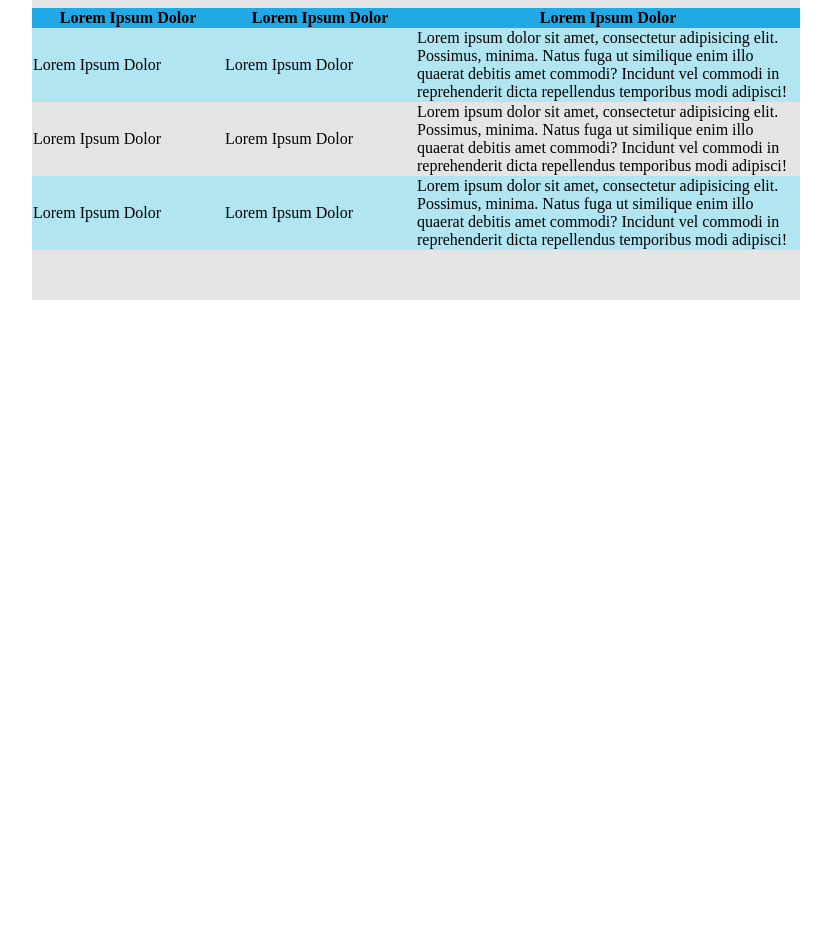
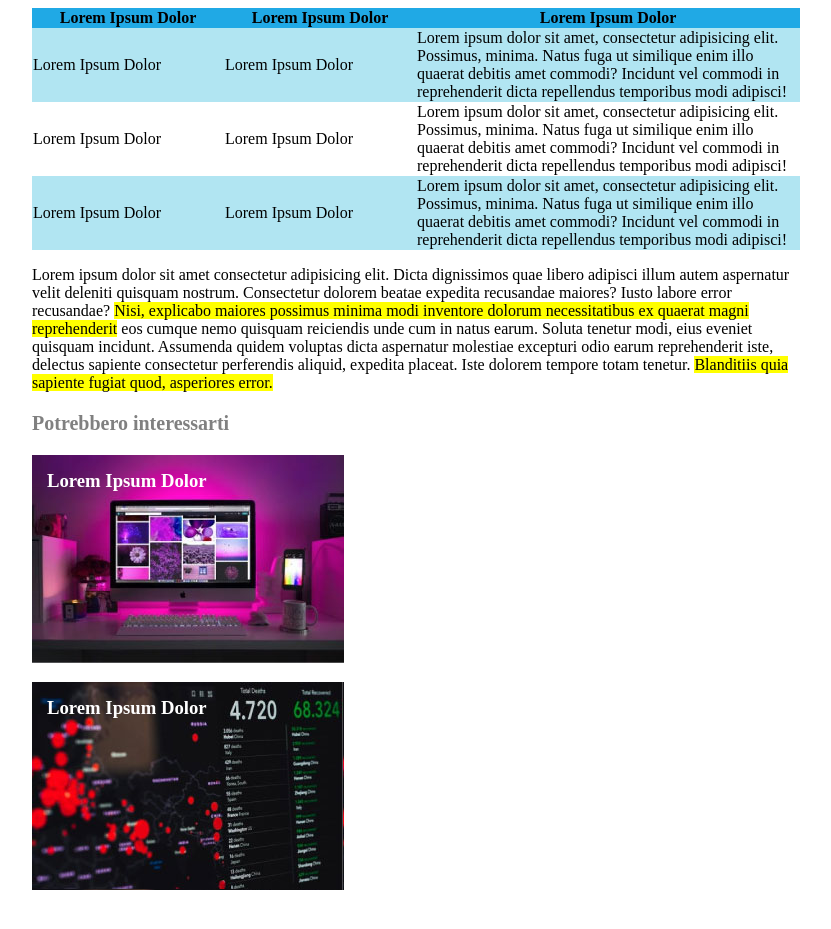
Before and after one commit to vrossi96/html-css-booleaner, a plain HTML site: page index.html in a window 1280 px wide. Shown: the part 1201-2130 px from the top of the page, without its empty margins (224-1055 px from the left). Before the commit the page ends 1501 px from the top, so only its background shows below. Drawn offline with Linux system fonts and the light colour scheme.

Commit message:
added footer

```diff
--- a/css/style.css
+++ b/css/style.css
@@ -21,7 +21,7 @@ body {
 #container {
     height: 100%;
     margin: 0 20%;
-    background-color: rgba(0, 0, 0, 0.1);
+    /* background-color: rgba(0, 0, 0, 0.1); */
     padding-bottom: 50px;
 }
 
@@ -73,3 +73,30 @@ thead {
 .blue-row {
     background-color: #b1e5f2;
 }
+
+/* Text in footer */
+
+#interests {
+    font-weight: 900;
+    font-size: 20px;
+}
+
+.foot-img-title {
+    color: white;
+    padding: 15px;
+}
+
+/* Images footer */
+
+.monitor-image {
+    height: 208px;
+    width: 312px;
+}
+
+#monitor {
+    background-image: url(../img/monitor.jpg);
+}
+
+#graph {
+    background-image: url(../img/graph.jpg);
+}
--- a/index.html
+++ b/index.html
@@ -4,13 +4,15 @@
     <meta charset="UTF-8">
     <meta http-equiv="X-UA-Compatible" content="IE=edge">
     <meta name="viewport" content="width=device-width, initial-scale=1.0">
+    <meta name="author" content="Vasco Rossi">
+    <meta name="description" content="Article about Tim Bernes Lee">
     <link rel="stylesheet" href="css/style.css">
     <title>Booleaner</title>
 </head>
 <body>
     <!-- Top Logo -->
     <div id="logo-bar">
-        <img id="logo" src="img/logo.svg" alt="">
+        <img id="logo" src="img/logo.svg" alt="Booleaner">
     </div>
     <!-- Article -->
     <div id="container">
@@ -21,11 +23,12 @@
             <span class="info" id="date">il 08/11/2021</span>
         </header>
 
+        <!-- Article with table -->
         <main>
             <!-- Main photos -->
             <picture>
-                <img src="img/tim-1.jpg" alt="">
-                <img src="img/tim-2.jpg" alt="">
+                <img src="img/tim-1.jpg" alt="John S. and James L. Knight Foundation, by Scott Henrichsen">
+                <img src="img/tim-2.jpg" alt="Tim Bernes Lee by Paul CLarke">
                 <figcaption>1st photo: John S. and James L. Knight Foundation, by Scott Henrichsen<br>2nd photo: Tim Bernes Lee by Paul CLarke</figcaption>
             </picture>
             <!-- First part article -->
@@ -65,7 +68,30 @@
                     </tr>
                 </tbody>
             </table>
+            <!-- Last part article -->
+            <p>
+                Lorem ipsum dolor sit amet consectetur adipisicing elit. Dicta dignissimos quae libero adipisci illum autem aspernatur velit deleniti quisquam nostrum. Consectetur dolorem beatae expedita recusandae maiores? Iusto labore error recusandae?
+                <span class="higlighted">Nisi, explicabo maiores possimus minima modi inventore dolorum necessitatibus ex quaerat magni reprehenderit</span> eos cumque nemo quisquam reiciendis unde cum in natus earum. Soluta tenetur modi, eius eveniet quisquam incidunt.
+                Assumenda quidem voluptas dicta aspernatur molestiae excepturi odio earum reprehenderit iste, delectus sapiente consectetur perferendis aliquid, expedita placeat. Iste dolorem tempore totam tenetur. <span class="higlighted">Blanditiis quia sapiente fugiat quod, asperiores error.</span>
+            </p>
         </main>
+
+        <!-- Graph and monitor images -->
+        <footer>
+            <!-- Footer title -->
+            <h3 class="info" id="interests">
+                Potrebbero interessarti
+            </h3>
+            <!-- Footer pictures -->
+            <picture>
+                <div class="monitor-image" id="monitor">
+                    <h3 class="foot-img-title">Lorem Ipsum Dolor</h3>
+                </div>
+                <div class="monitor-image" id="graph">
+                    <h3 class="foot-img-title">Lorem Ipsum Dolor</h3>
+                </div>
+            </picture>
+        </footer>
 
     </div>
 </body>
```
